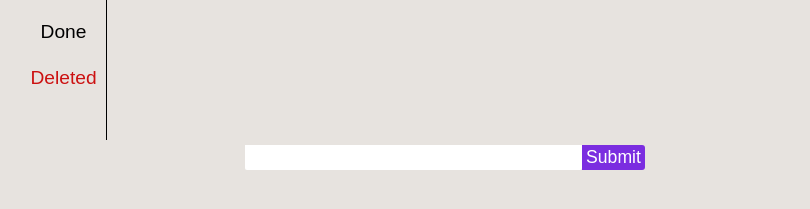
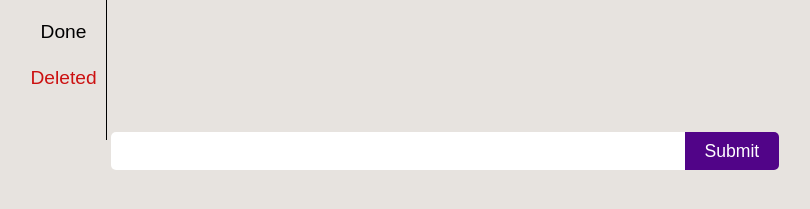
Before and after one commit to Rogryk/ToDo-Vanilla-JS, a plain HTML site: page index.html in a window 1280 px wide. Shown: the part 113-322 px from the top of the page, without its empty margins (240-1050 px from the left). Drawn offline with Linux system fonts and the light colour scheme.

Commit message:
polishing

```diff
--- a/script.js
+++ b/script.js
@@ -129,7 +129,6 @@ const noteOptionHandler = (e) => {
   e.preventDefault();
   if (!editFlag) {
     const noteContainer = e.currentTarget.parentNode.parentNode;
-
     if (e.currentTarget.dataset.action === "delete-note") {
       notes.delete(noteContainer.id);
       render();
@@ -137,6 +136,7 @@ const noteOptionHandler = (e) => {
     } else if (e.currentTarget.dataset.action === "edit-note") {
       editFlag = true;
       editID = noteContainer.id;
+
       noteContainer.classList.add("edit");
       noteContainer.innerHTML = noteContainer.innerHTML;
       input_input.value =
--- a/styles.css
+++ b/styles.css
@@ -109,26 +109,24 @@ body {
 
 /* submit form */
 .form {
-  height: 40px;
+  height: 60px;
   width: 100%;
-  max-width: 400px;
   padding-top: 10px;
   display: flex;
-  margin: auto;
 }
 
 .form__btn {
-  background: rgb(123, 45, 224);
+  width: 110px;
+  background: rgb(81, 4, 136);
   color: rgb(255, 255, 255);
-  border-top-left-radius: 0;
-  border-bottom-left-radius: 0;
+  border-radius: 0 5px 5px 0;
   font-size: 1.1rem;
 }
 
 .input {
   width: 100%;
   padding-left: 3px;
-  border-radius: 0 0 2px 2px;
+  border-radius: 5px 0 0px 5px;
   border: none;
   font-size: 1.2rem;
 }
@@ -192,8 +190,8 @@ body {
 }
 
 .checkbox {
-  height: 10px;
-  width: 10px;
+  height: 100%;
+  width: 15px;
   outline: none;
   border: none;
 }
```
